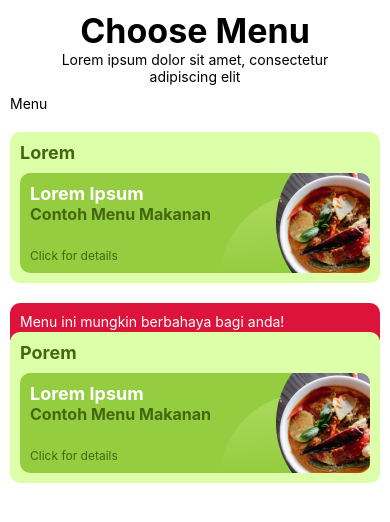
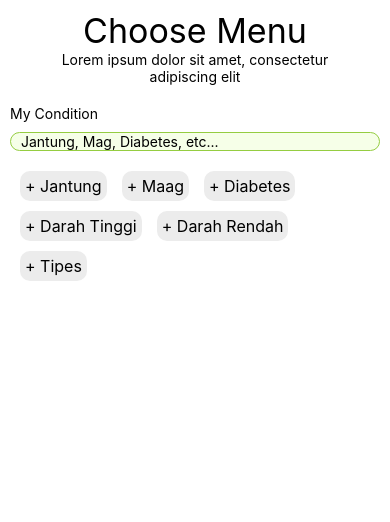
Before and after one commit to saylendrayasin/mobile_myrantang, a React Native app: screen /Login in a window 390 px wide. Shown: the top 522 px of the page. Built offline with nearby package versions, Linux system fonts and the light colour scheme.

Commit message:
Add Page Two React Native

```diff
--- a/App.js
+++ b/App.js
@@ -13,6 +13,7 @@ import Regis from './src/screens/Register';
 import Po from './src/screens/on_board/pageone';
 import Pf from './src/screens/on_board/pagefour';
 import Pt from './src/screens/on_board/pagetree';
+import Ptw from './src/screens/on_board/pagetwo';
 
 const Stack = createNativeStackNavigator();
 const Tab = createBottomTabNavigator();
@@ -27,7 +28,7 @@ function App() {
     // </NavigationContainer>
 
     <View style={{flex: 1}}>
-      <Pt />
+      <Ptw />
     </View>
   );
 }
--- a/package.json
+++ b/package.json
@@ -27,6 +27,7 @@
     "react-native-safe-area-context": "^4.3.1",
     "react-native-screens": "^3.15.0",
     "react-native-snap-carousel": "4.0.0-beta.6",
+    "react-native-super-grid": "^4.4.2",
     "react-native-vector-icons": "^9.2.0"
   },
   "devDependencies": {
--- /dev/null
+++ b/src/components/Penyakit.js
@@ -0,0 +1,34 @@
+import React, {useState} from 'react';
+import {View, Text, TouchableOpacity, StyleSheet} from 'react-native';
+
+export default function Penyakit(props) {
+  const [Color, setColor] = useState('#ECECEC');
+
+  const changeColor = () => {
+    if (Color == '#78CE34') {
+      setColor('#ECECEC');
+    } else {
+      setColor('#78CE34');
+    }
+  };
+
+  return (
+    <View>
+      <TouchableOpacity onPress={changeColor}>
+        <Text style={[styles.txtPenyakit, {backgroundColor: Color}]}>
+          {props.disease}
+        </Text>
+      </TouchableOpacity>
+    </View>
+  );
+}
+
+const styles = StyleSheet.create({
+  txtPenyakit: {
+    fontSize: 16,
+    marginRight: 15,
+    padding: 5,
+    borderRadius: 10,
+    textAlign: 'center',
+  },
+});
--- a/src/screens/Register.js
+++ b/src/screens/Register.js
@@ -9,6 +9,7 @@ import {
   TextInput,
   ScrollView,
   Button,
+  TouchableWithoutFeedback,
 } from 'react-native';
 import DateTimePickerModal from 'react-native-modal-datetime-picker';
 
@@ -92,7 +93,9 @@ const Register = ({navigation}) => {
               value={getDate()}
               placeholder="Date"
               style={{flex: 0.8}}
+              keyboardType=""
             />
+
             <TouchableOpacity
               onPress={showDatePicker}
               style={{justifyContent: 'center', flex: 0.2}}>
--- a/src/screens/on_board/pagefour.js
+++ b/src/screens/on_board/pagefour.js
@@ -34,7 +34,7 @@ export default function PageFour() {
         />
         <TextInput
           value={addres}
-          onChangeText={setAddres}
+          onChangeText={addres => setAddres(addres)}
           style={styles.textinputAddress}
           placeholder="Address"
         />
--- /dev/null
+++ b/src/screens/on_board/pagetwo.js
@@ -0,0 +1,114 @@
+import {ItemClick} from 'native-base/lib/typescript/components/composites/Typeahead/useTypeahead/types';
+import React, {useState} from 'react';
+import {
+  View,
+  Text,
+  StyleSheet,
+  TextInput,
+  TouchableOpacity,
+} from 'react-native';
+import {FlatGrid} from 'react-native-super-grid';
+import Penyakit from '../../components/Penyakit';
+
+export default function PageTwo() {
+  const [Color, setColor] = useState('#ECECEC');
+  const [Condition, setCondition] = useState('');
+
+  const changeColor = () => {
+    if (Color == '#78CE34') {
+      setColor('#ECECEC');
+    } else {
+      setColor('#78CE34');
+    }
+  };
+
+  const [penyakit, setPenyakit] = useState([
+    {nama: '+ Jantung'},
+    {nama: '+ Maag'},
+    {nama: '+ Diabetes'},
+    {nama: '+ Darah Tinggi'},
+    {nama: '+ Darah Rendah'},
+  ]);
+
+  return (
+    <View>
+      <View style={styles.viewTitle}>
+        <Text style={styles.txtTitle}>Choose Menu</Text>
+        <Text style={styles.txtUnderTitle}>
+          Lorem ipsum dolor sit amet, consectetur adipiscing elit
+        </Text>
+      </View>
+      <View style={styles.viewContent}>
+        <Text>My Condition</Text>
+        <TextInput
+          value={Condition}
+          onChangeText={Condition => setCondition(Condition)}
+          style={styles.textinputCondition}
+          placeholder="Jantung, Mag, Diabetes, etc..."
+        />
+        <View style={styles.viewItem}>
+          <View style={styles.viewHorizontal}>
+            <Penyakit disease="+ Jantung" />
+            <Penyakit disease="+ Maag" />
+            <Penyakit disease="+ Diabetes" />
+          </View>
+          <View style={styles.viewHorizontal}>
+            <Penyakit disease="+ Darah Tinggi" />
+            <Penyakit disease="+ Darah Rendah" />
+          </View>
+          <View style={styles.viewHorizontal}>
+            <Penyakit disease="+ Tipes" />
+          </View>
+
+          {/* <FlatGrid
+            itemDimension={130}
+            // maxDimension={150}
+            data={penyakit}
+            style={styles.gridView}
+            spacing={10}
+            renderItem={({item}) => (
+              <View>
+                <Penyakit disease={item.nama} />
+              </View>
+            )}
+          /> */}
+        </View>
+      </View>
+    </View>
+  );
+}
+
+const styles = StyleSheet.create({
+  gridView: {
+    marginTop: 10,
+  },
+  viewTitle: {
+    alignItems: 'center',
+  },
+  txtTitle: {
+    color: '#000',
+    fontSize: 34,
+    marginTop: 10,
+  },
+  txtUnderTitle: {
+    paddingHorizontal: 50,
+    textAlign: 'center',
+  },
+  viewContent: {marginTop: 10, padding: 10},
+  textinputCondition: {
+    marginTop: 10,
+    borderWidth: 1,
+    borderColor: '#95CD41',
+    borderRadius: 10,
+    backgroundColor: '#F6FFE8',
+    paddingHorizontal: 10,
+  },
+  viewItem: {marginTop: 10, paddingLeft: 5},
+  viewHorizontal: {flexDirection: 'row', paddingHorizontal: 5, marginTop: 10},
+  txtPenyakit: {
+    fontSize: 16,
+    marginRight: 15,
+    padding: 5,
+    borderRadius: 10,
+  },
+});
```
Also changed, not shown: 1 other file (tests, documents, lock files or other folders).
